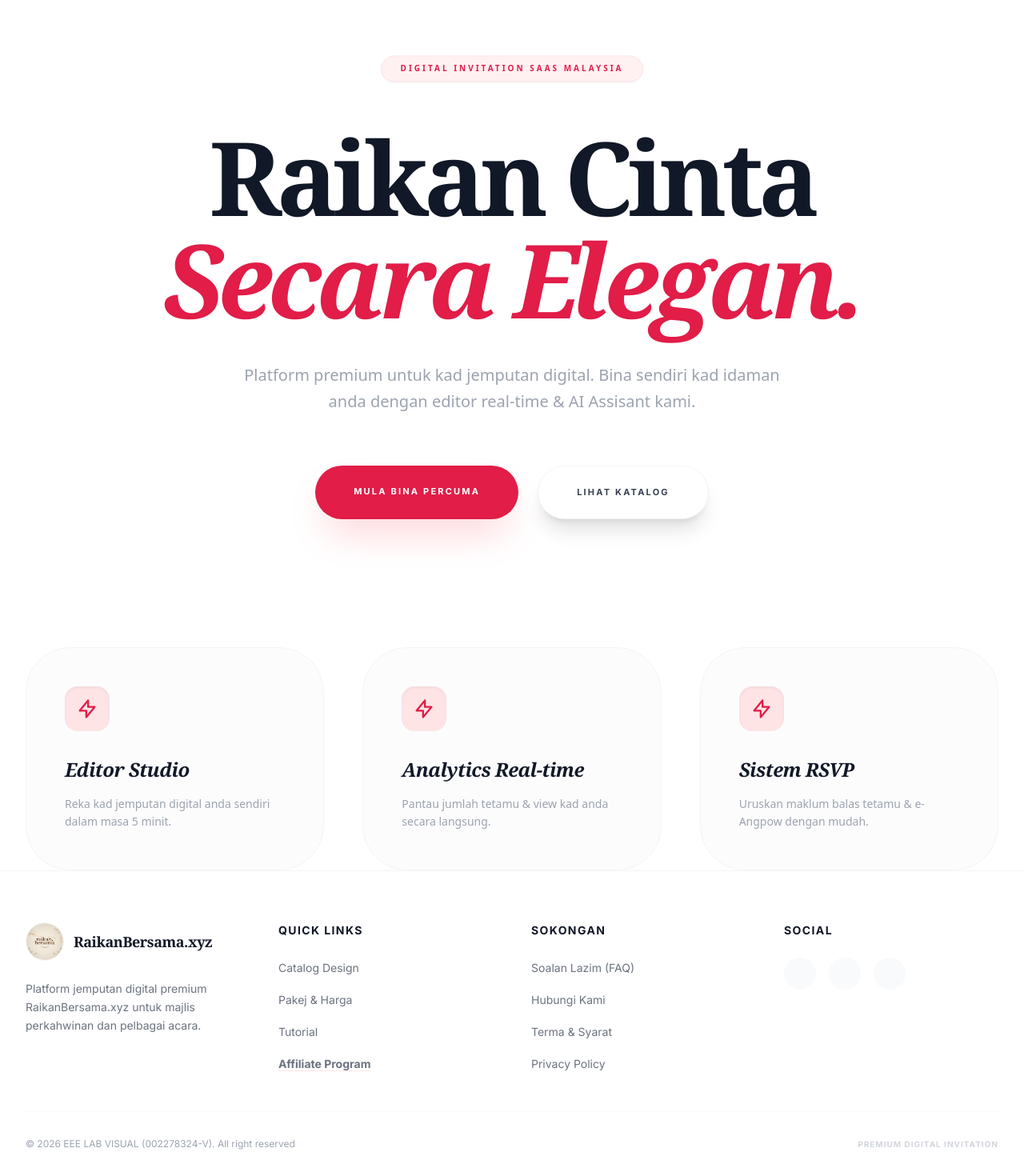
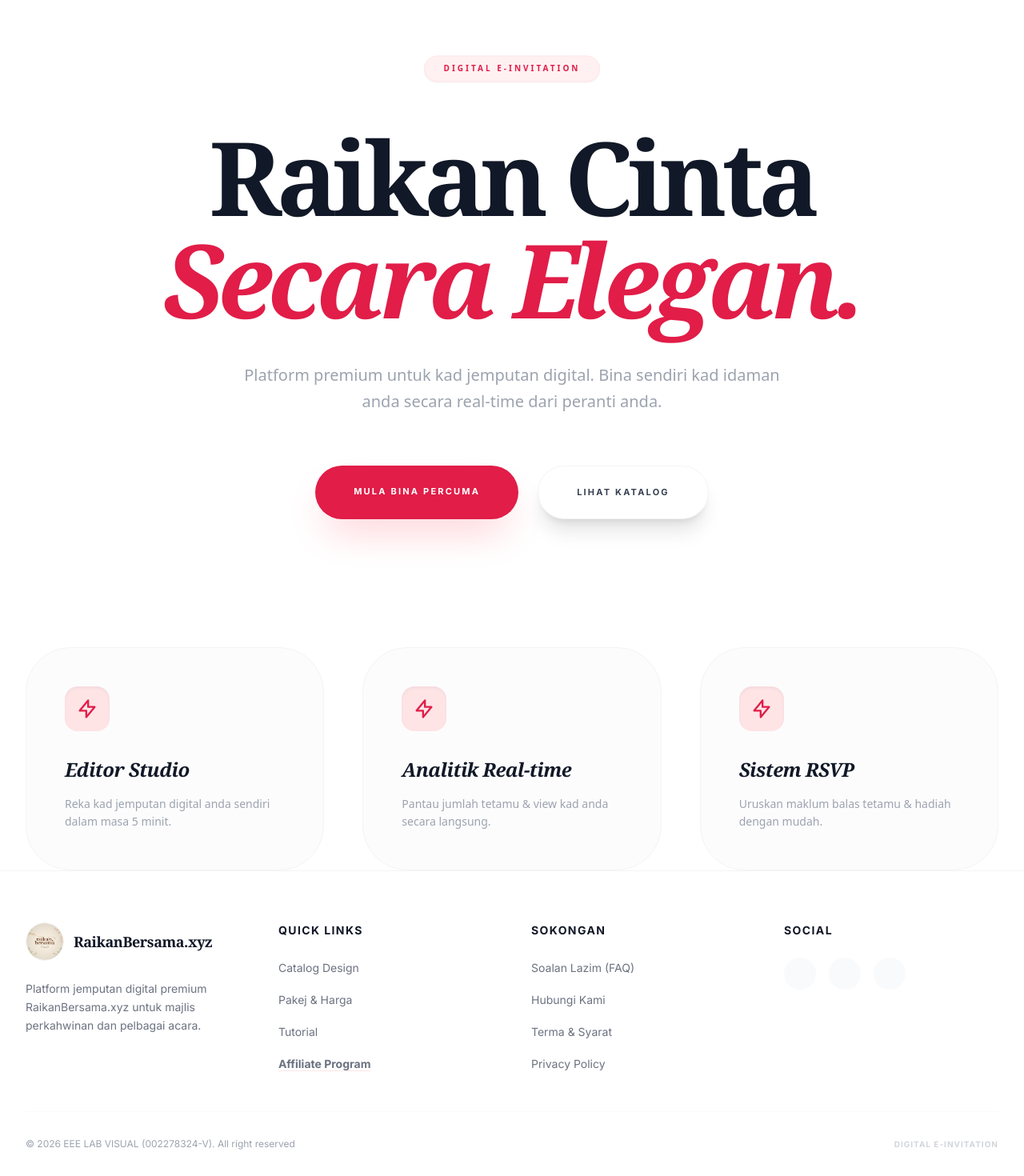
Before and after one commit to fihircio/raikanbersama.xyz---digital-wedding-invitation-saas, a React (Vite) app: page / in a window 1280 px wide. Shown: the part 100-1570 px from the top of the page at 80% size. Built offline with nearby package versions, Linux system fonts and the light colour scheme; a web font is replaced by a local one.

Commit message:
feat: Update operating hours, refine marketing copy, adjust pricing description, and refresh Google login icon.

```diff
--- a/components/Footer.tsx
+++ b/components/Footer.tsx
@@ -72,7 +72,7 @@ const Footer: React.FC = () => {
                         &copy; 2026 EEE LAB VISUAL (002278324-V). All right reserved
                     </p>
                     <div className="flex space-x-6">
-                        <span className="text-gray-300 text-[10px] font-bold uppercase tracking-widest">Premium Digital Invitation</span>
+                        <span className="text-gray-300 text-[10px] font-bold uppercase tracking-widest">Digital E-Invitation</span>
                     </div>
                 </div>
             </div>
--- a/components/Pricing/FeatureComparison.tsx
+++ b/components/Pricing/FeatureComparison.tsx
@@ -7,9 +7,6 @@ interface FeatureComparisonProps {
 
 const FeatureComparison: React.FC<FeatureComparisonProps> = ({ plans }) => {
   const allFeatures = [
-    { name: 'Link Aktif Selamanya (Lifetime Access)', lite: true, pro: true, elite: true },
-    { name: 'Tiada Had Pelawat (Unlimited)', lite: true, pro: true, elite: true },
-    { name: 'Edit Maklumat (Edit Window)', lite: '60 Hari', pro: '120 Hari', elite: 'Tanpa Had' },
     { name: 'Calendar / Add to Calendar', lite: true, pro: true, elite: true },
     { name: 'Contact', lite: true, pro: true, elite: true },
     { name: 'Countdown Timer Majlis', lite: true, pro: true, elite: true },
--- a/src/pages/ContactPage.tsx
+++ b/src/pages/ContactPage.tsx
@@ -79,8 +79,8 @@ const ContactPage: React.FC = () => {
                                     <div>
                                         <h3 className="font-bold text-gray-900 mb-1">Waktu Operasi</h3>
                                         <p className="text-gray-500 text-sm leading-relaxed">
-                                            Isnin - Jumaat: 9:00 AM - 6:00 PM<br />
-                                            Sabtu: 10:00 AM - 2:00 PM
+                                            Isnin - Jumaat: 10:00 AM - 6:00 PM<br />
+                                            Weekends & Public Holidays: - Tutup
                                         </p>
                                     </div>
                                 </div>
--- a/src/pages/EditorPage.tsx
+++ b/src/pages/EditorPage.tsx
@@ -707,7 +707,7 @@ const EditorPage: React.FC = () => {
                               >
                                 Beli & Aktifkan Sekarang
                               </button>
-                              <p className="text-[9px] text-rose-100 text-center mt-3 font-medium opacity-70 italic">*Pembayaran sekali sahaja untuk akses seumur hidup</p>
+                              <p className="text-[9px] text-rose-100 text-center mt-3 font-medium opacity-70 italic">*Pembayaran sekali sahaja untuk setiap invite</p>
                             </div>
                           )}
                         </>
@@ -1021,9 +1021,9 @@ const EditorPage: React.FC = () => {
                         />
                       </div>
                       <div className="space-y-3">
-                      <FontPicker label="Font Hashtag" value={inv.settings.hashtag_font} onChange={(font) => updateSettings('hashtag_font', font)} />
-                    </div>
-                    <div className="grid grid-cols-2 gap-4">
+                        <FontPicker label="Font Hashtag" value={inv.settings.hashtag_font} onChange={(font) => updateSettings('hashtag_font', font)} />
+                      </div>
+                      <div className="grid grid-cols-2 gap-4">
                         <div className="space-y-2">
                           <label className="text-[10px] font-bold text-gray-400 uppercase tracking-widest ml-1 flex justify-between">
                             <span>Warna</span>
--- a/src/pages/FAQPage.tsx
+++ b/src/pages/FAQPage.tsx
@@ -7,11 +7,7 @@ const FAQPage: React.FC = () => {
             answer: 'Link jemputan anda aktif selama-lamanya (Lifetime Access). Ia boleh dijadikan kenang-kenangan digital untuk anda dan tetamu.'
         },
         {
-            question: 'Bolehkah saya menukar maklumat selepas membeli?',
-            answer: 'Boleh. Setiap pelan mempunyai tempoh "Edit Window" (60, 120, atau Tanpa Had) untuk anda mengemaskini maklumat majlis.'
-        },
-        {
-            question: 'Apa itu Money Gift (E-Angpow)?',
+            question: 'Apa itu Money Gift (Hadiah)?',
             answer: 'Ciri yang membolehkan tetamu memberikan sumbangan secara digital terus ke akaun bank anda melalui paparan yang elegan.'
         },
         {
--- a/src/pages/HomePage.tsx
+++ b/src/pages/HomePage.tsx
@@ -5,14 +5,14 @@ const HomePage: React.FC = () => (
   <div className="pt-24 min-h-screen bg-white">
     <div className="max-w-7xl mx-auto px-4 sm:px-6 lg:px-8 text-center pt-20">
       <div className="inline-block bg-rose-50 text-rose-600 px-6 py-2 rounded-full text-[10px] font-bold uppercase tracking-[0.3em] mb-12 animate-bounce border border-rose-100 shadow-sm font-sans">
-        Digital Invitation SaaS Malaysia
+        Digital E-Invitation
       </div>
       <h1 className="text-6xl md:text-9xl font-serif font-bold text-gray-900 mb-10 tracking-tighter leading-[0.9]">
         Raikan Cinta <br />
         <span className="text-rose-600 italic">Secara Elegan.</span>
       </h1>
       <p className="text-xl text-gray-400 max-w-2xl mx-auto mb-16 font-light leading-relaxed font-sans">
-        Platform premium untuk kad jemputan digital. Bina sendiri kad idaman anda dengan editor real-time & AI Assisant kami.
+        Platform premium untuk kad jemputan digital. Bina sendiri kad idaman anda secara real-time dari peranti anda.
       </p>
       <div className="flex flex-col sm:flex-row justify-center gap-6">
         <Link
@@ -32,8 +32,8 @@ const HomePage: React.FC = () => (
       <div className="mt-40 grid md:grid-cols-3 gap-12">
         {[
           { title: 'Editor Studio', desc: 'Reka kad jemputan digital anda sendiri dalam masa 5 minit.' },
-          { title: 'Analytics Real-time', desc: 'Pantau jumlah tetamu & view kad anda secara langsung.' },
-          { title: 'Sistem RSVP', desc: 'Uruskan maklum balas tetamu & e-Angpow dengan mudah.' }
+          { title: 'Analitik Real-time', desc: 'Pantau jumlah tetamu & view kad anda secara langsung.' },
+          { title: 'Sistem RSVP', desc: 'Uruskan maklum balas tetamu & hadiah dengan mudah.' }
         ].map((feat, i) => (
           <div key={i} className="bg-gray-50/50 p-12 rounded-[3.5rem] border border-gray-100 hover:bg-white hover:shadow-[0_40px_80px_-20px_rgba(0,0,0,0.08)] transition duration-700 text-left group">
             <div className="w-14 h-14 bg-rose-100 rounded-2xl flex items-center justify-center text-rose-600 mb-8 group-hover:rotate-12 transition shadow-inner">
--- a/src/pages/RegisterPage.tsx
+++ b/src/pages/RegisterPage.tsx
@@ -97,7 +97,7 @@ const RegisterPage: React.FC = () => {
           <form onSubmit={handleSubmit} className="space-y-6">
             <div>
               <label htmlFor="name" className="block text-sm font-medium text-gray-700 mb-2">
-                Nama Penujang
+                Nama
               </label>
               <input
                 id="name"
```
Also changed, not shown: src/pages/LoginPage.tsx (+1 -1 lines).
